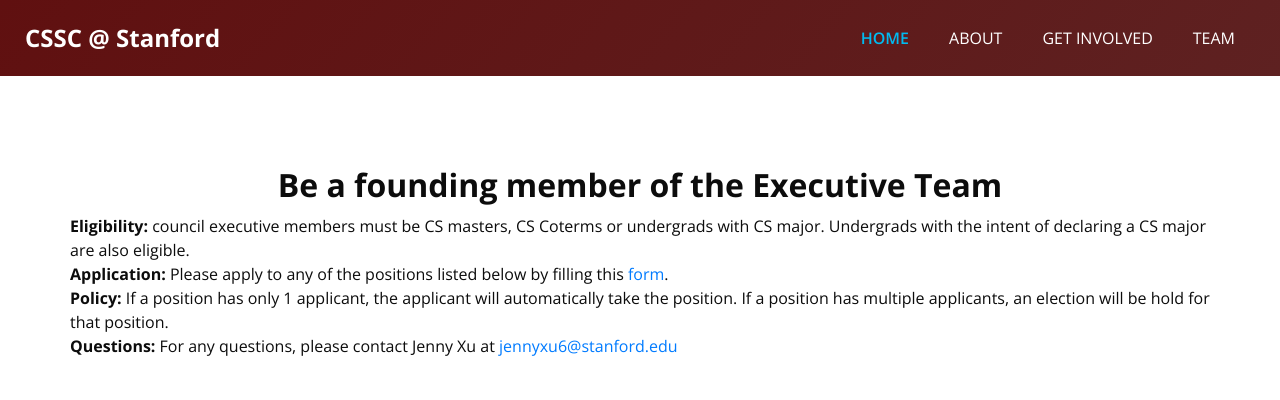
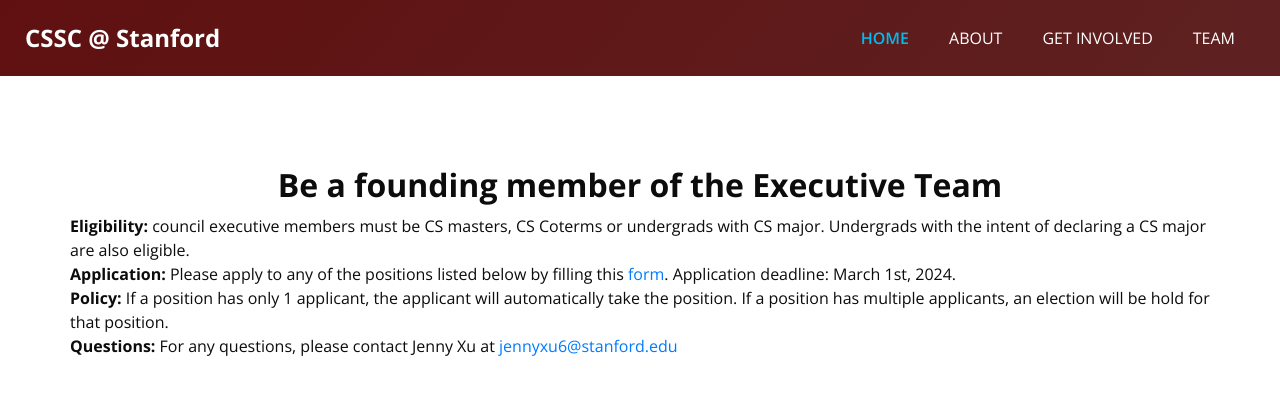
Before and after one commit to jennyziyi-xu/cssc-stanford.github.io, a plain HTML site: page get-involved.html in a window 1280 px wide. Shown: the top 400 px of the page. Drawn offline with nearby package versions, Linux system fonts and the light colour scheme; some packages are replaced by stand-ins of ours.

Commit message:
application deadline added

```diff
--- a/get-involved.html
+++ b/get-involved.html
@@ -103,7 +103,7 @@
           </h2>
           <p style="text-align:left">
             <b>Eligibility:</b> council executive members must be CS masters, CS Coterms or undergrads with CS major. Undergrads with the intent of declaring a CS major are also eligible. <br>
-            <b>Application:</b> Please apply to any of the positions listed below by filling this <a href="https://forms.gle/nKPakW44Epa9URwd6">form</a>. <br>
+            <b>Application:</b> Please apply to any of the positions listed below by filling this <a href="https://forms.gle/nKPakW44Epa9URwd6">form</a>. Application deadline: March 1st, 2024.<br>
             <b>Policy:</b> If a position has only 1 applicant, the applicant will automatically take the position. If a position has multiple applicants, an election will be hold for that position. <br>
             <b>Questions:</b> For any questions, please contact Jenny Xu at <a href="jennyxu6@stanford.edu">jennyxu6@stanford.edu</a>
           </p>
```
